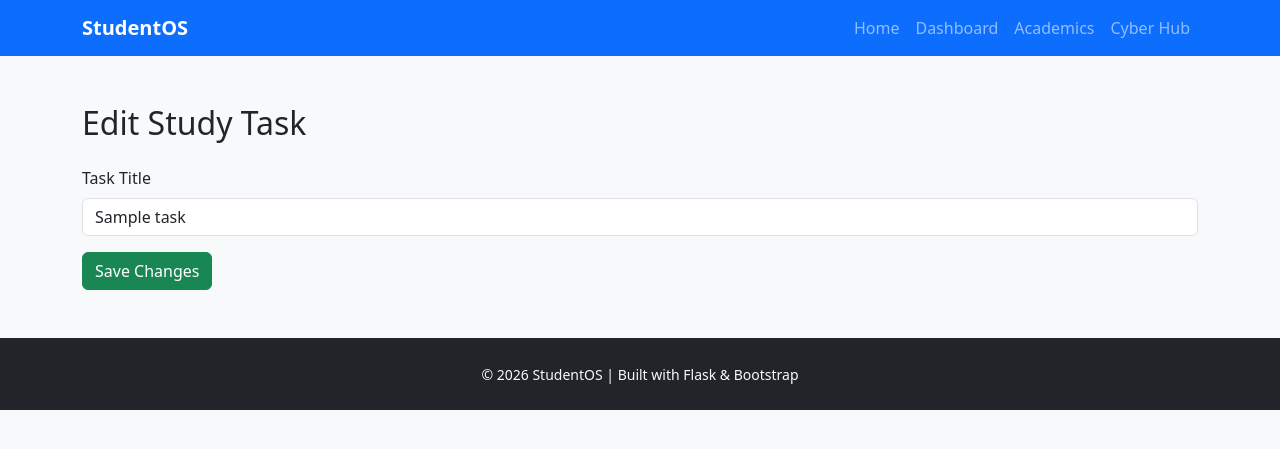
After one commit to housain-07/StudentOS, a Flask app: page /task/1/edit in a window 1280 px wide. The commit adds this page. Shown: the top 449 px of the page. Run offline with Flask 3, Linux system fonts and the light colour scheme; tables that the repository leaves empty hold one stand-in row (values such as "Sample post").

Commit message:
Session 11: Complete CRUD operations for tasks

```diff
--- a/app/routes/main.py
+++ b/app/routes/main.py
@@ -62,6 +62,34 @@ def dashboard():
         study_tasks=study_tasks
     )
 
+@main.route("/task/<int:id>/edit", methods=["GET", "POST"])
+def edit_task(id):
+
+    task = Task.query.get_or_404(id)
+
+    if request.method == "POST":
+
+        task.title = request.form["title"]
+
+        db.session.commit()
+
+        return redirect(url_for("main.dashboard"))
+
+    return render_template(
+        "edit_task.html",
+        task=task
+    )
+
+@main.route("/task/<int:id>/delete")
+def delete_task(id):
+
+    task = Task.query.get_or_404(id)
+
+    db.session.delete(task)
+    db.session.commit()
+
+    return redirect(url_for("main.dashboard"))
+
 
 @main.route("/academics")
 def academics():
--- /dev/null
+++ b/app/templates/edit_task.html
@@ -0,0 +1,33 @@
+{% extends "base.html" %}
+
+{% block title %}
+Edit Task | StudentOS
+{% endblock %}
+
+{% block content %}
+
+<div class="container mt-5">
+
+    <h2 class="mb-4">Edit Study Task</h2>
+
+    <form method="POST">
+
+        <div class="mb-3">
+
+            <label class="form-label">
+                Task Title
+            </label>
+
+            <input type="text" class="form-control" name="title" value="{{ task.title }}" required>
+
+        </div>
+
+        <button type="submit" class="btn btn-success">
+            Save Changes
+        </button>
+
+    </form>
+
+</div>
+
+{% endblock %}
```
Also changed, not shown: ENGINEERING_LOG.md (+64 -0 lines), app/templates/dashboard.html (+18 -2 lines).
